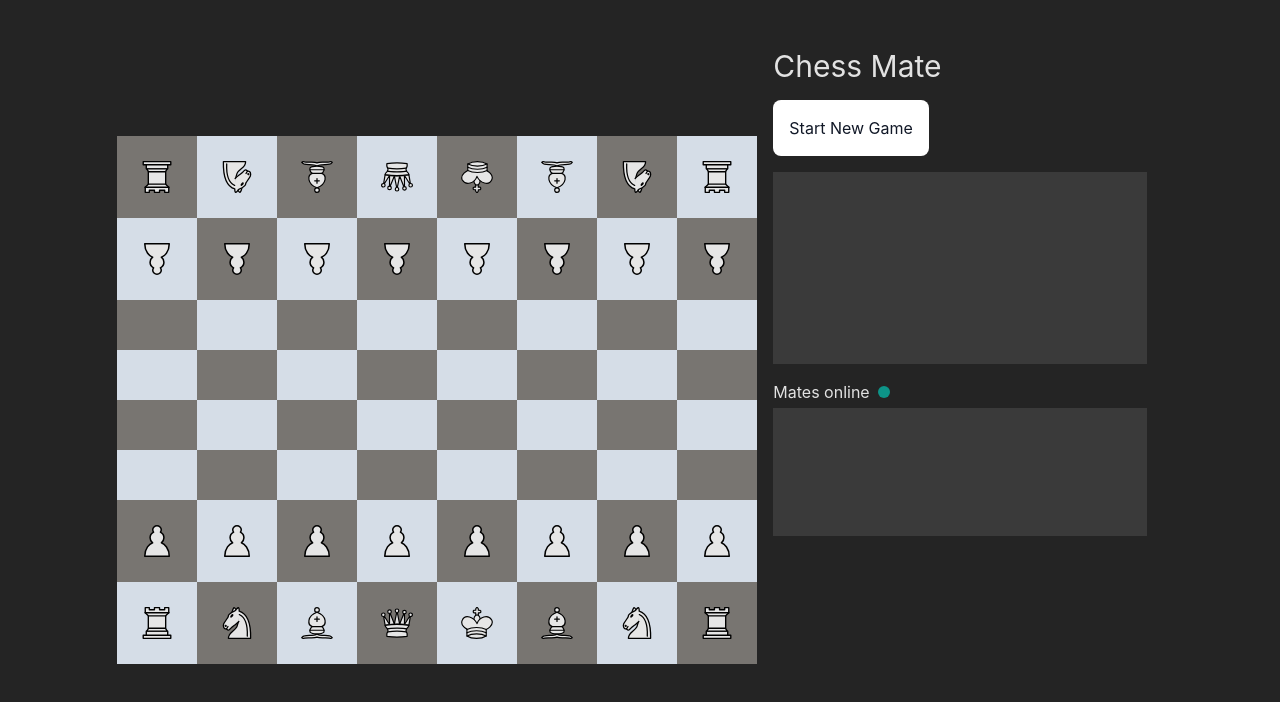
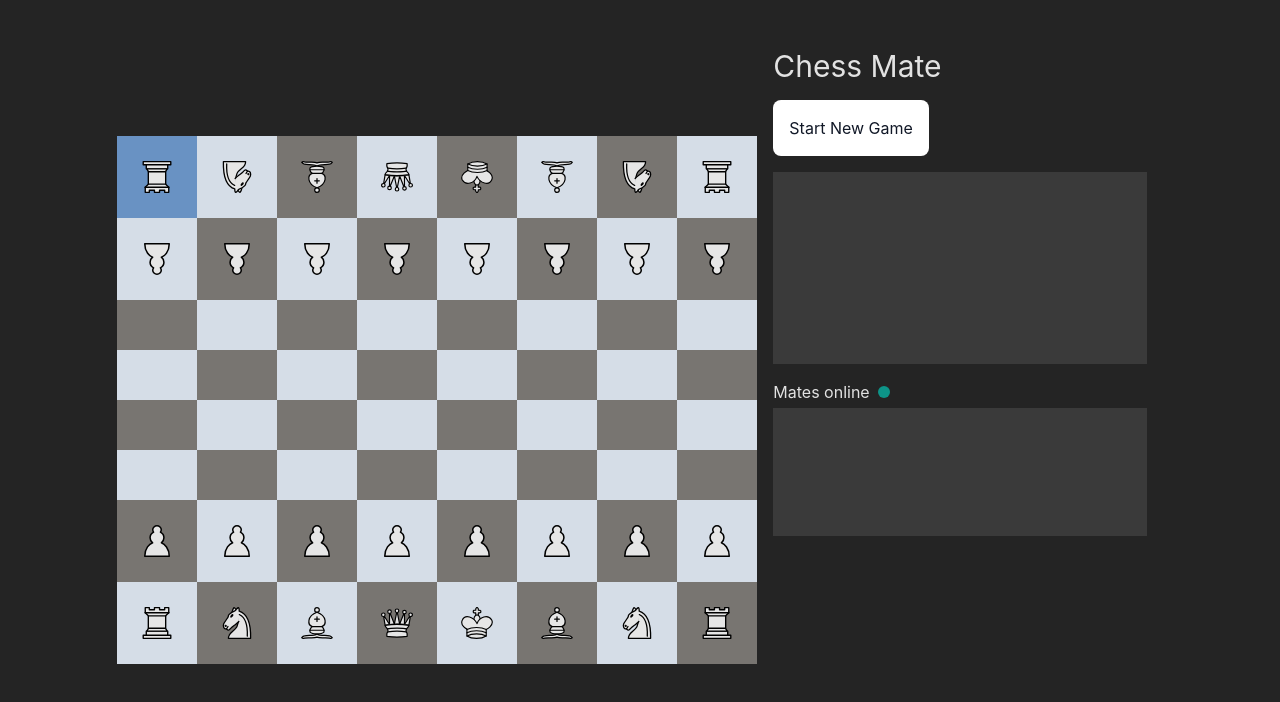
Before and after one commit to Kathalysth/chess-multiplayer, a React (Vite) app: page / in a window 1280 px wide. Both pictures are taken after a click on the button 157 px from the left and 177 px from the top of the page. Shown: the top 702 px of the page. Built offline with nearby package versions, Linux system fonts and the light colour scheme.

Commit message:
added select square functionality

```diff
--- a/src/@types/chess.d.ts
+++ b/src/@types/chess.d.ts
@@ -14,7 +14,8 @@ export type ChessSquare = {
 
 export type ChessContextType = {
   data: ChessSquare[][];
-  selectedSquare?: ChessSquare;
+  selectedSquare?: ChessSquare | null;
+  selectSquare: (square: ChessSquare) => void;
   saveTodo?: (todo: ITodo) => void;
   updateTodo?: (id: number) => void;
 };
--- a/src/components/Square.tsx
+++ b/src/components/Square.tsx
@@ -1,9 +1,17 @@
-import { ChessSquare } from "../@types/chess";
+import { useContext } from "react";
+import { ChessSquare, ChessContextType } from "../@types/chess";
 import RenderPiece from "./RenderPiece";
+import { ChessContext } from "../context/chessContext";
 
 function Square({ square }: { square: ChessSquare }) {
+  const { selectSquare, selectedSquare } = useContext(
+    ChessContext
+  ) as ChessContextType;
+
   const offset: number =
     square.coordinates[0] * 8 + square.coordinates[1] + square.coordinates[0];
+  console.log(selectedSquare?.coordinates, "selected square");
+  console.log(square.coordinates, "actual Square");
   return (
     <div
       className={`${
@@ -13,13 +21,25 @@ function Square({ square }: { square: ChessSquare }) {
       } ${square?.chessPiece ? "cursor-pointer" : ""}`}
     >
       {square?.chessPiece !== undefined && square?.chessPiece !== null ? (
-        <RenderPiece piece={square.chessPiece.piece} onClick={() => {}} />
+        <RenderPiece
+          piece={square.chessPiece.piece}
+          onClick={() => {
+            selectSquare(square);
+          }}
+        />
       ) : null}
-      {square.canCapture || square.canMoveInto ? (
+
+      {square.canCapture || square.canMoveInto || selectedSquare ? (
         <div
           className={`absolute top-0 left-0 right-0 bottom-0 -z-[1] ${
             square.canCapture ? "bg-red-500/[0.4]" : ""
-          } ${square.canMoveInto ? "bg-teal-500/[0.4]" : ""}`}
+          } ${square.canMoveInto ? "bg-teal-500/[0.4]" : ""} ${
+            selectedSquare &&
+            selectedSquare.coordinates[0] === square.coordinates[0] &&
+            selectedSquare.coordinates[1] === square.coordinates[1]
+              ? "bg-blue-400/[0.6]"
+              : ""
+          }`}
         />
       ) : null}
     </div>
--- a/src/context/chessContext.tsx
+++ b/src/context/chessContext.tsx
@@ -11,8 +11,18 @@ interface Props {
 
 const ChessProvider: React.FC<Props> = ({ children }) => {
   const [data, setData] = React.useState<ChessSquare[][]>(squareInitialData);
+  const [selectedSquare, setSelectedSquare] =
+    React.useState<ChessSquare | null>(null);
+
+  const selectSquare = (square: ChessSquare) => {
+    setSelectedSquare(square);
+  };
   return (
-    <ChessContext.Provider value={{ data }}>{children}</ChessContext.Provider>
+    <ChessContext.Provider value={{ data, selectedSquare, selectSquare }}>
+      {children}
+    </ChessContext.Provider>
   );
 };
 export default ChessProvider;
+
+const movePiece = (square: ChessSquare) => {};
```
